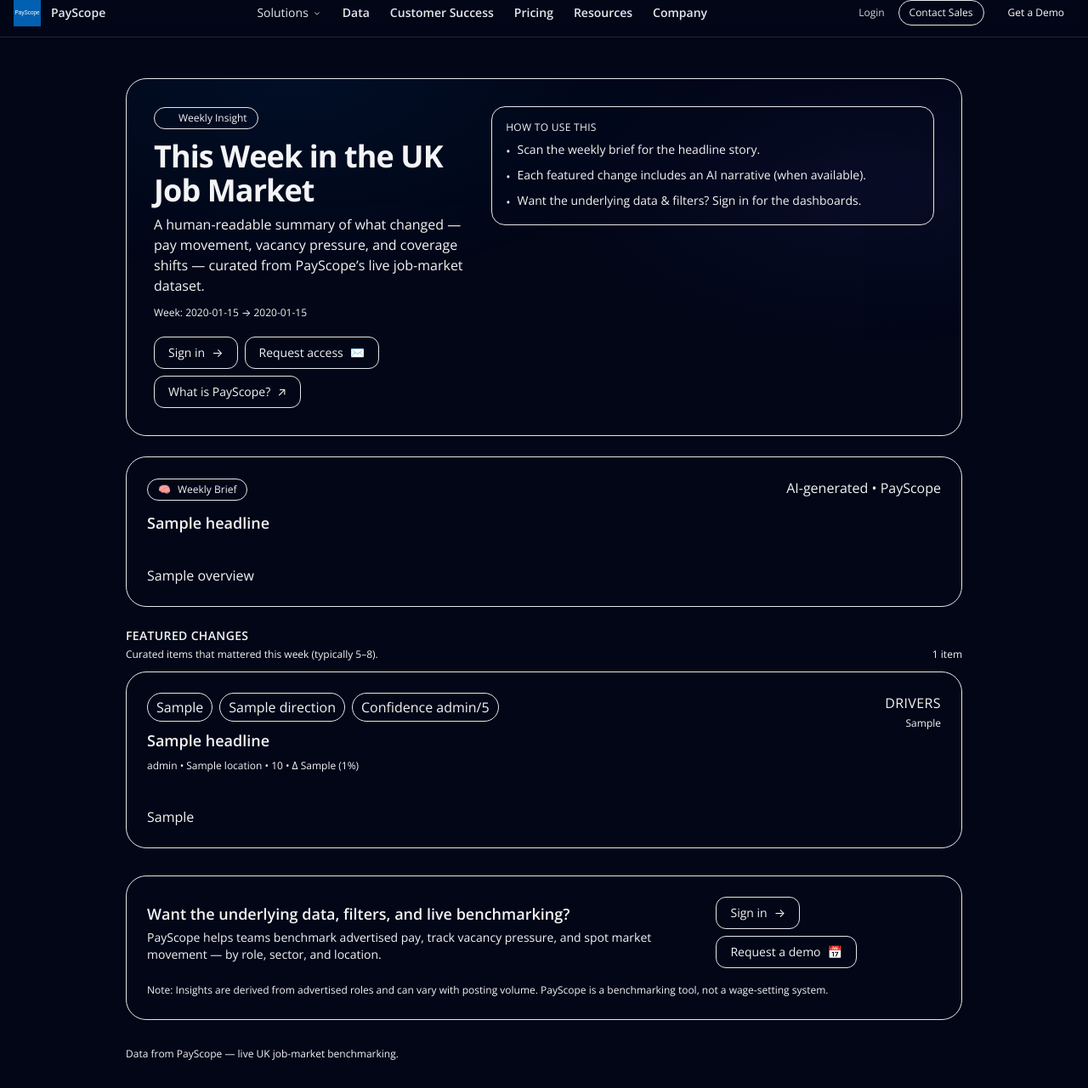
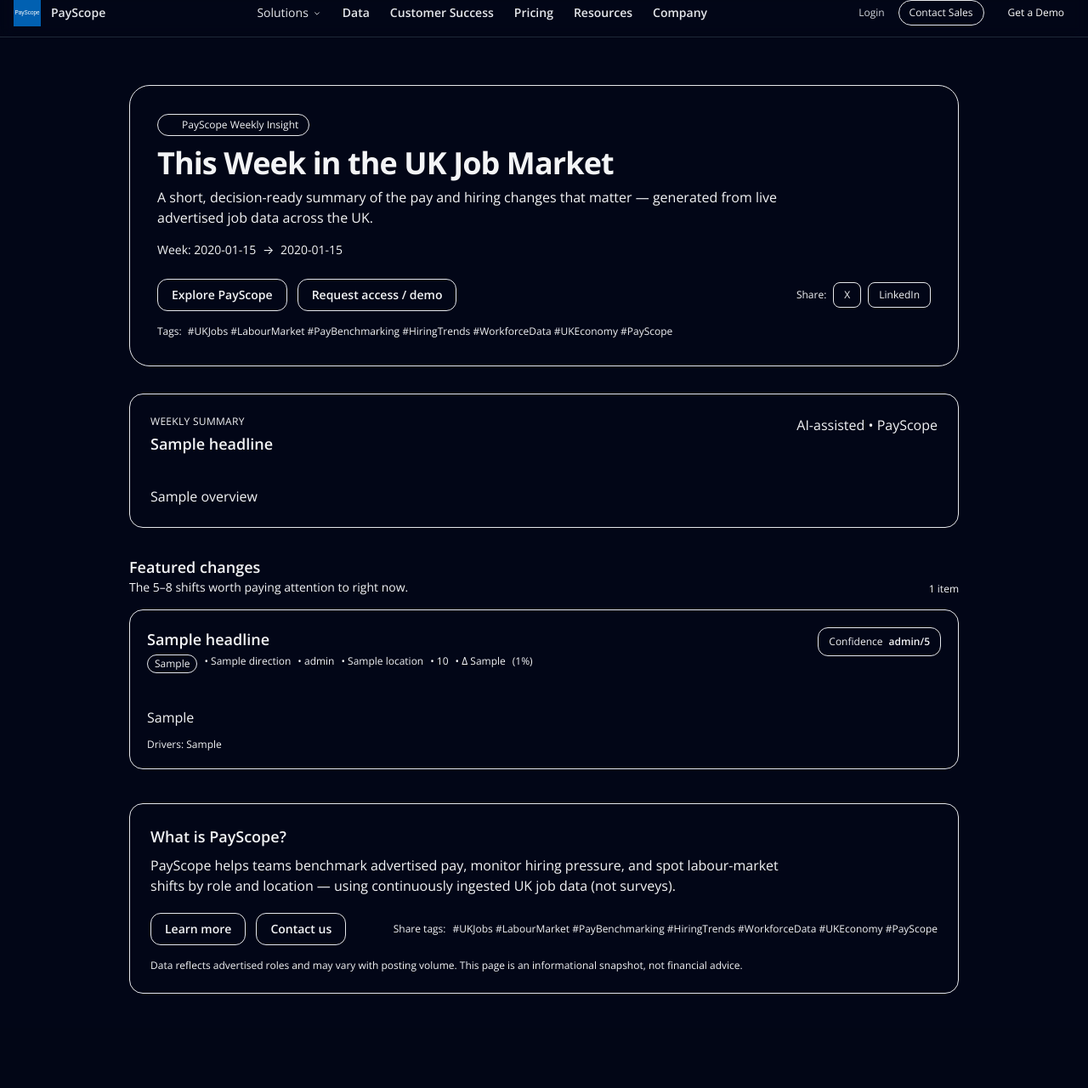
Before and after one commit to Dolman17/PayScope, a Flask app: template app/templates/insights/weekly.html in a window 1280 px wide. Shown: the part 13-1293 px from the top of the page at 85% size. After the commit the page ends 1182 px from the top, so only its background shows below. Run offline with Flask 3, Linux system fonts and the light colour scheme; the template is opened without the code that fills it: most values are stand-ins (such as "Sample title", 1, 10 or a date in 2020); parts of the project's set-up code (start-up, migrations or seed data) failed here and were passed over.

Commit message:
Update weekly.html

```diff
--- a/app/templates/insights/weekly.html
+++ b/app/templates/insights/weekly.html
@@ -2,100 +2,96 @@
 {% block title %}This Week in the UK Job Market • PayScope{% endblock %}
 
 {% block content %}
-<div class="max-w-5xl mx-auto px-3 sm:px-5 py-8">
+<div class="max-w-5xl mx-auto px-3 sm:px-6 py-10">
 
-  <!-- Hero -->
-  <section class="relative overflow-hidden rounded-3xl border border-slate-700/60 bg-gradient-to-b from-slate-900/70 to-slate-950/40 p-6 sm:p-8 mb-6">
-    <div class="absolute inset-0 pointer-events-none opacity-40"
-         style="background: radial-gradient(800px 400px at 20% 0%, rgba(1,96,177,0.25), transparent 60%),
-                        radial-gradient(700px 350px at 90% 30%, rgba(99,102,241,0.18), transparent 55%);">
-    </div>
+  {# -----------------------------
+     Share text + hashtags (static for now)
+     ----------------------------- #}
+  {% set hashtags = "#UKJobs #LabourMarket #PayBenchmarking #HiringTrends #WorkforceData #UKEconomy #PayScope" %}
+  {% set share_text =
+    "This Week in the UK Job Market — key pay and hiring shifts by role and location. " ~ hashtags
+  %}
+
+  <!-- HERO -->
+  <section class="mb-8">
+    <div class="rounded-3xl border border-slate-700/60 bg-gradient-to-b from-slate-900/60 to-slate-950/40 p-6 sm:p-8 overflow-hidden relative">
+      <div class="absolute -top-24 -right-24 h-64 w-64 rounded-full bg-[var(--brand)]/10 blur-3xl"></div>
+      <div class="absolute -bottom-24 -left-24 h-64 w-64 rounded-full bg-sky-500/10 blur-3xl"></div>
 
       <div class="relative">
-      <div class="flex flex-col gap-4 sm:flex-row sm:items-start sm:justify-between">
-        <div>
-          <div class="inline-flex items-center gap-2 rounded-full border border-slate-700/70 bg-slate-900/50 px-3 py-1 text-xs text-slate-300">
-            <span class="h-2 w-2 rounded-full bg-emerald-500"></span>
-            Weekly Insight
+        <div class="inline-flex items-center gap-2 rounded-full border border-slate-700/60 bg-slate-900/50 px-3 py-1 text-xs text-slate-300">
+          <span class="h-2 w-2 rounded-full bg-[var(--brand)]"></span>
+          PayScope Weekly Insight
         </div>
 
         <h1 class="mt-3 text-2xl sm:text-4xl font-bold tracking-tight text-slate-100">
           This Week in the UK Job Market
         </h1>
 
-          <p class="mt-2 text-sm sm:text-base text-slate-300/90 max-w-2xl leading-relaxed">
-            A human-readable summary of what changed — pay movement, vacancy pressure, and coverage shifts — curated from PayScope’s live job-market dataset.
+        <p class="mt-2 text-sm sm:text-base text-slate-300/90 max-w-3xl leading-relaxed">
+          A short, decision-ready summary of the pay and hiring changes that matter — generated from live advertised job data across the UK.
         </p>
 
-          <p class="mt-3 text-xs text-slate-400">
+        <div class="mt-4 text-sm text-slate-400">
           Week:
           <span class="text-slate-200 font-medium">{{ week_start.strftime("%d %b %Y") }}</span>
-            → <span class="text-slate-200 font-medium">{{ week_end.strftime("%d %b %Y") }}</span>
-          </p>
+          <span class="mx-1 text-slate-600">→</span>
+          <span class="text-slate-200 font-medium">{{ week_end.strftime("%d %b %Y") }}</span>
+        </div>
 
-          <div class="mt-5 flex flex-wrap items-center gap-2">
-            <a href="{{ url_for('auth.login') }}"
-               class="inline-flex items-center gap-2 rounded-xl bg-[var(--brand)]/15 border border-[var(--brand)]/30 px-4 py-2 text-sm text-[var(--brand)] hover:bg-[var(--brand)]/20 transition">
-              <span>Sign in</span>
-              <span aria-hidden="true">→</span>
+        <!-- CTA + SHARE -->
+        <div class="mt-6 flex flex-col sm:flex-row sm:items-center gap-3">
+          <a href="/"
+             class="inline-flex items-center justify-center rounded-xl bg-[var(--brand)]/15 border border-[var(--brand)]/30 px-4 py-2 text-sm font-semibold text-[var(--brand)] hover:bg-[var(--brand)]/20 transition">
+            Explore PayScope
           </a>
 
-            <a href="mailto:hello@payscope.uk?subject=PayScope%20access%20request"
-               class="inline-flex items-center gap-2 rounded-xl border border-slate-700/70 bg-slate-900/50 px-4 py-2 text-sm text-slate-100 hover:bg-slate-800/50 transition">
-              Request access
-              <span aria-hidden="true">✉️</span>
+          <a href="mailto:hello@payscope.uk?subject={{ ('PayScope%20Weekly%20Insight%20—%20Request%20access') }}"
+             class="inline-flex items-center justify-center rounded-xl border border-slate-700/60 bg-slate-900/40 px-4 py-2 text-sm font-semibold text-slate-200 hover:bg-slate-800/50 transition">
+            Request access / demo
           </a>
 
-            <a href="{{ url_for('home') }}"
-               class="inline-flex items-center gap-2 rounded-xl border border-slate-700/70 bg-slate-900/20 px-4 py-2 text-sm text-slate-200 hover:bg-slate-800/40 transition">
-              What is PayScope?
-              <span aria-hidden="true">↗</span>
+          <div class="flex flex-wrap items-center gap-2 sm:ml-auto text-xs">
+            <span class="text-slate-500">Share:</span>
+
+            <a href="https://twitter.com/intent/tweet?text={{ share_text|urlencode }}&url={{ request.url|urlencode }}"
+               target="_blank" rel="noopener"
+               class="rounded-lg border border-slate-700/60 bg-slate-900/40 px-3 py-1.5 text-slate-200 hover:bg-slate-800/50 transition">
+              X
+            </a>
+
+            <a href="https://www.linkedin.com/sharing/share-offsite/?url={{ request.url|urlencode }}"
+               target="_blank" rel="noopener"
+               class="rounded-lg border border-slate-700/60 bg-slate-900/40 px-3 py-1.5 text-slate-200 hover:bg-slate-800/50 transition">
+              LinkedIn
             </a>
           </div>
         </div>
 
-        <div class="mt-3 sm:mt-0 w-full sm:w-[320px]">
-          <div class="rounded-2xl border border-slate-700/60 bg-slate-900/40 p-4">
-            <div class="text-xs text-slate-400 uppercase tracking-wide">How to use this</div>
-            <ul class="mt-2 space-y-2 text-sm text-slate-200/90">
-              <li class="flex gap-2">
-                <span class="mt-0.5 text-slate-400">•</span>
-                Scan the weekly brief for the headline story.
-              </li>
-              <li class="flex gap-2">
-                <span class="mt-0.5 text-slate-400">•</span>
-                Each featured change includes an AI narrative (when available).
-              </li>
-              <li class="flex gap-2">
-                <span class="mt-0.5 text-slate-400">•</span>
-                Want the underlying data & filters? Sign in for the dashboards.
-              </li>
-            </ul>
-          </div>
+        <!-- Visible hashtags (useful for copy/paste + previews) -->
+        <div class="mt-4 text-xs text-slate-500">
+          <span class="font-medium text-slate-400">Tags:</span>
+          <span class="ml-1">{{ hashtags }}</span>
         </div>
       </div>
     </div>
   </section>
 
-  <!-- Weekly AI brief -->
+  <!-- WEEKLY AI BRIEF -->
   {% if weekly_brief %}
-    <section class="mb-6 rounded-3xl border border-slate-700/60 bg-slate-900/35 p-5 sm:p-6">
-      <div class="flex items-start justify-between gap-3">
+    <section class="mb-8">
+      <div class="rounded-2xl border border-slate-700/60 bg-slate-900/40 p-5 sm:p-6">
+        <div class="flex items-start justify-between gap-4">
           <div>
-          <div class="inline-flex items-center gap-2 rounded-full border border-slate-700/70 bg-slate-900/40 px-3 py-1 text-xs text-slate-300">
-            <span aria-hidden="true">🧠</span>
-            Weekly Brief
-          </div>
-
+            <div class="text-xs text-slate-400 uppercase tracking-wide">Weekly summary</div>
             {% if weekly_brief.headline %}
-            <h2 class="mt-3 text-base sm:text-lg font-semibold text-slate-100">
+              <h2 class="mt-1 text-base sm:text-lg font-semibold text-slate-100">
                 {{ weekly_brief.headline }}
               </h2>
             {% endif %}
           </div>
-
-        <div class="text-[11px] text-slate-500 whitespace-nowrap">
-          AI-generated • PayScope
+          <div class="text-[11px] text-slate-500">
+            AI-assisted • PayScope
           </div>
         </div>
 
@@ -103,129 +99,113 @@
           <div class="mt-3 text-sm sm:text-base text-slate-300/90 whitespace-pre-line leading-relaxed">
             {{ weekly_brief.overview }}
           </div>
+        {% else %}
+          <div class="mt-3 text-sm text-slate-400">
+            No overview text available for this week yet.
+          </div>
         {% endif %}
+      </div>
     </section>
   {% endif %}
 
-  <!-- Featured items -->
-  <section class="mb-8">
-    <div class="flex items-end justify-between gap-3 mb-3">
+  <!-- FEATURED CHANGES -->
+  <section>
+    <div class="flex items-end justify-between gap-4 mb-4">
       <div>
-        <h3 class="text-sm font-semibold text-slate-200 uppercase tracking-wide">Featured Changes</h3>
-        <p class="text-xs text-slate-500 mt-1">Curated items that mattered this week (typically 5–8).</p>
+        <h3 class="text-lg font-semibold text-slate-100">Featured changes</h3>
+        <p class="text-sm text-slate-400">
+          The 5–8 shifts worth paying attention to right now.
+        </p>
       </div>
       <div class="text-xs text-slate-500">
         {{ items|length }} item{% if items|length != 1 %}s{% endif %}
       </div>
     </div>
 
-    <div class="space-y-3">
+    <div class="space-y-4">
       {% for it in items %}
-        {% set dir = (it.direction or '') %}
-        {% set dir_badge =
-          'bg-emerald-500/10 text-emerald-300 border-emerald-500/20' if dir == 'up'
-          else 'bg-rose-500/10 text-rose-300 border-rose-500/20' if dir == 'down'
-          else 'bg-slate-500/10 text-slate-300 border-slate-500/20'
-        %}
-        <article class="group rounded-3xl border border-slate-700/60 bg-slate-900/25 p-5 sm:p-6 hover:bg-slate-900/35 transition">
+        <article class="rounded-2xl border border-slate-700/60 bg-slate-900/30 p-5">
           <div class="flex flex-col sm:flex-row sm:items-start sm:justify-between gap-3">
-            <div>
-              <div class="flex flex-wrap items-center gap-2">
-                <span class="inline-flex items-center rounded-full border border-slate-700/70 bg-slate-900/40 px-2.5 py-1 text-[11px] text-slate-300">
-                  {{ it.metric_type }}
-                </span>
-
-                {% if it.direction %}
-                  <span class="inline-flex items-center rounded-full border px-2.5 py-1 text-[11px] {{ dir_badge }}">
-                    {{ it.direction }}
-                  </span>
-                {% endif %}
-
-                {% if it.confidence_level %}
-                  <span class="inline-flex items-center rounded-full border border-slate-700/70 bg-slate-900/30 px-2.5 py-1 text-[11px] text-slate-300">
-                    Confidence {{ it.confidence_level }}/5
-                  </span>
-                {% endif %}
-              </div>
-
-              <div class="mt-2 text-base sm:text-lg text-slate-100 font-semibold leading-snug">
+            <div class="min-w-0">
+              <div class="text-base sm:text-lg text-slate-100 font-semibold">
                 {{ it.headline }}
               </div>
 
-              <div class="mt-2 text-xs text-slate-400">
-                {% if it.job_role %}<span class="text-slate-200/90">{{ it.job_role }}</span>{% endif %}
-                {% if it.location %}{% if it.job_role %} • {% endif %}{{ it.location }}{% endif %}
-                {% if it.sector %}{% if it.job_role or it.location %} • {% endif %}{{ it.sector }}{% endif %}
-                {% if it.delta_value is not none %} • Δ {{ it.delta_value }}{% endif %}
-                {% if it.delta_percent is not none %} ({{ it.delta_percent }}%) {% endif %}
+              <div class="mt-1 text-xs text-slate-400 flex flex-wrap gap-x-2 gap-y-1">
+                <span class="inline-flex items-center rounded-full border border-slate-700/60 bg-slate-900/40 px-2 py-0.5">
+                  {{ it.metric_type }}
+                </span>
+                {% if it.direction %}<span>• {{ it.direction }}</span>{% endif %}
+                {% if it.job_role %}<span>• {{ it.job_role }}</span>{% endif %}
+                {% if it.location %}<span>• {{ it.location }}</span>{% endif %}
+                {% if it.sector %}<span>• {{ it.sector }}</span>{% endif %}
+                {% if it.delta_value is not none %}<span>• Δ {{ it.delta_value }}</span>{% endif %}
+                {% if it.delta_percent is not none %}<span>({{ it.delta_percent }}%)</span>{% endif %}
               </div>
             </div>
 
-            {% if it.ai_driver_tags %}
-              <div class="sm:text-right">
-                <div class="text-[11px] text-slate-500 uppercase tracking-wide">Drivers</div>
-                <div class="mt-1 text-xs text-slate-300">
-                  {{ it.ai_driver_tags }}
+            {% if it.confidence_level %}
+              <div class="shrink-0">
+                <div class="rounded-xl border border-slate-700/60 bg-slate-900/40 px-3 py-2 text-xs text-slate-300">
+                  Confidence
+                  <span class="ml-1 font-semibold text-slate-100">{{ it.confidence_level }}/5</span>
                 </div>
               </div>
             {% endif %}
           </div>
 
-          <div class="mt-4">
           {% if it.ai_narrative %}
-              <div class="text-sm sm:text-base text-slate-300 whitespace-pre-line leading-relaxed">
+            <div class="mt-4 text-sm sm:text-base text-slate-300 whitespace-pre-line leading-relaxed">
               {{ it.ai_narrative }}
             </div>
           {% elif it.interpretation %}
-              <div class="text-sm sm:text-base text-slate-300/90 leading-relaxed">
+            <div class="mt-4 text-sm sm:text-base text-slate-300/90 leading-relaxed">
               {{ it.interpretation }}
             </div>
-            {% else %}
-              <div class="text-sm text-slate-400">
-                No narrative provided for this item yet.
+          {% endif %}
+
+          {% if it.ai_driver_tags %}
+            <div class="mt-3 text-xs text-slate-500">
+              <span class="text-slate-400 font-medium">Drivers:</span>
+              {{ it.ai_driver_tags }}
             </div>
           {% endif %}
-          </div>
         </article>
       {% endfor %}
     </div>
   </section>
 
-  <!-- Public CTA -->
-  <section class="rounded-3xl border border-slate-700/60 bg-slate-900/30 p-5 sm:p-6">
-    <div class="flex flex-col md:flex-row md:items-center md:justify-between gap-4">
-      <div>
-        <h3 class="text-base sm:text-lg font-semibold text-slate-100">
-          Want the underlying data, filters, and live benchmarking?
-        </h3>
-        <p class="mt-1 text-sm text-slate-300/90 max-w-2xl">
-          PayScope helps teams benchmark advertised pay, track vacancy pressure, and spot market movement — by role, sector, and location.
+  <!-- PUBLIC CTA FOOTER -->
+  <section class="mt-10">
+    <div class="rounded-2xl border border-slate-700/60 bg-slate-900/40 p-6">
+      <h3 class="text-lg font-semibold text-slate-100">What is PayScope?</h3>
+      <p class="mt-2 text-sm sm:text-base text-slate-300/90 leading-relaxed max-w-3xl">
+        PayScope helps teams benchmark advertised pay, monitor hiring pressure, and spot labour-market shifts by role and location —
+        using continuously ingested UK job data (not surveys).
       </p>
-      </div>
 
-      <div class="flex flex-wrap items-center gap-2">
-        <a href="{{ url_for('auth.login') }}"
-           class="inline-flex items-center gap-2 rounded-xl bg-[var(--brand)]/15 border border-[var(--brand)]/30 px-4 py-2 text-sm text-[var(--brand)] hover:bg-[var(--brand)]/20 transition">
-          Sign in
-          <span aria-hidden="true">→</span>
+      <div class="mt-5 flex flex-col sm:flex-row gap-3">
+        <a href="/"
+           class="inline-flex items-center justify-center rounded-xl bg-[var(--brand)]/15 border border-[var(--brand)]/30 px-4 py-2 text-sm font-semibold text-[var(--brand)] hover:bg-[var(--brand)]/20 transition">
+          Learn more
         </a>
-        <a href="mailto:hello@payscope.uk?subject=PayScope%20demo%20request"
-           class="inline-flex items-center gap-2 rounded-xl border border-slate-700/70 bg-slate-900/40 px-4 py-2 text-sm text-slate-100 hover:bg-slate-800/50 transition">
-          Request a demo
-          <span aria-hidden="true">📅</span>
+
+        <a href="mailto:hello@payscope.uk?subject={{ ('PayScope%20—%20Request%20demo%20or%20access') }}"
+           class="inline-flex items-center justify-center rounded-xl border border-slate-700/60 bg-slate-900/40 px-4 py-2 text-sm font-semibold text-slate-200 hover:bg-slate-800/50 transition">
+          Contact us
         </a>
+
+        <div class="sm:ml-auto text-xs text-slate-500 flex items-center">
+          <span class="mr-2">Share tags:</span>
+          <span class="text-slate-400">{{ hashtags }}</span>
         </div>
       </div>
 
-    <div class="mt-4 text-xs text-slate-500 leading-relaxed">
-      Note: Insights are derived from advertised roles and can vary with posting volume. PayScope is a benchmarking tool, not a wage-setting system.
+      <div class="mt-4 text-xs text-slate-500">
+        Data reflects advertised roles and may vary with posting volume. This page is an informational snapshot, not financial advice.
+      </div>
     </div>
   </section>
 
-  <!-- Footer -->
-  <div class="mt-8 text-xs text-slate-500">
-    Data from PayScope — live UK job-market benchmarking.
-  </div>
-
 </div>
 {% endblock %}
```
Lines whose indentation alone changed are shown as unchanged.
